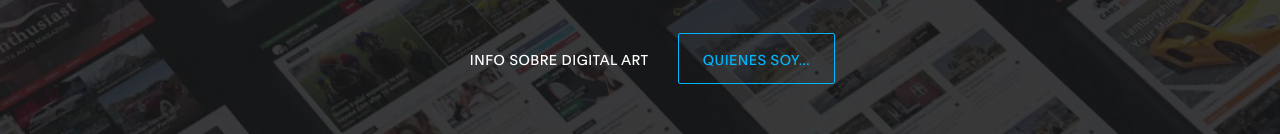
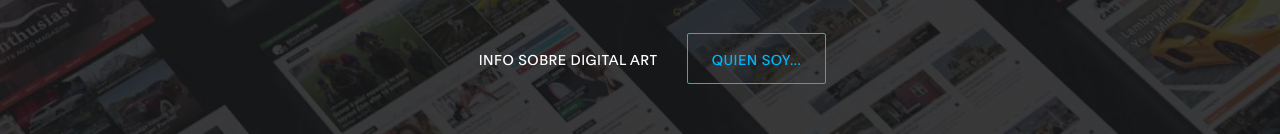
Before and after one commit to emizanipro/Digital-Art, a website: page index.html in a window 1280 px wide. Shown: the part 506-640 px from the top of the page. Drawn offline with Linux system fonts and the light colour scheme.

Commit message:
Update index.html

```diff
--- a/index.html
+++ b/index.html
@@ -86,7 +86,7 @@
 
                                     <a href="#feature" class="btn custom-btn mt-3" data-aos="fade-up" data-aos-delay="600">INFO SOBRE DIGITAL ART</a>
 
-                                    <a href="#about" class="btn custom-btn bordered mt-3" data-aos="fade-up" data-aos-delay="700">Quienes Soy...</a>
+                                    <a href="#about" class="btn custom-btn bordered mt-3" data-aos="fade-up" data-aos-delay="700">Quien Soy...</a>
 
                               </div>
                          </div>
```
